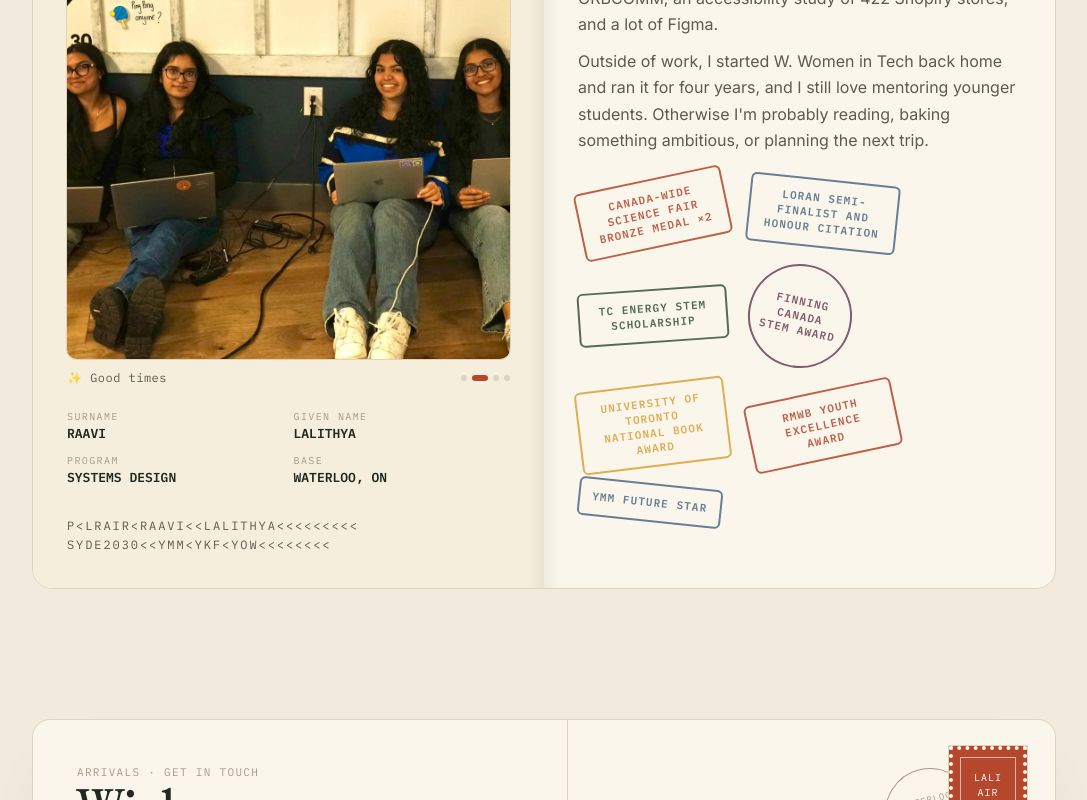
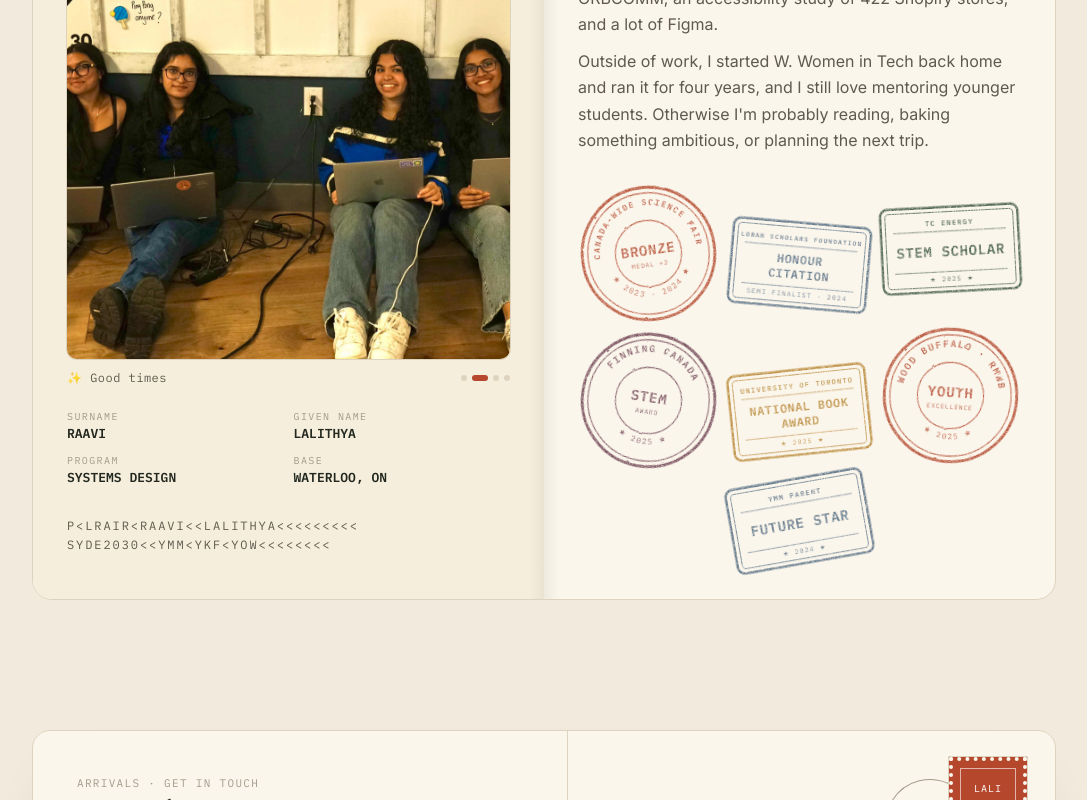
Before and after one commit to lalithyaraavi/lalithya-website, a Next.js app: page / in a window 1280 px wide. Shown: the part 3684-4484 px from the top of the page, without its empty margins (96-1183 px from the left). Built offline with nearby package versions, Linux system fonts and the light colour scheme.

Commit message:
Passport stamps: real stamp designs filling the page

```diff
--- a/src/app/lali-air.css
+++ b/src/app/lali-air.css
@@ -116,12 +116,6 @@
 .la-ppl dd{font-family:var(--font-mono);font-size:13px;font-weight:600}
 .la-mrz{font-family:var(--font-mono);font-size:12px;letter-spacing:.16em;color:var(--soft);margin-top:28px;line-height:1.6;word-break:break-all}
 .la-ppr p{color:var(--soft);margin-top:10px;line-height:1.65}
-.la-stamps{display:flex;flex-wrap:wrap;gap:16px 20px;margin-top:26px;align-items:center}
-.la-stamp{font-family:var(--font-mono);font-size:11px;font-weight:600;letter-spacing:.1em;border:2px solid currentColor;padding:10px 12px;text-align:center;line-height:1.35;text-transform:uppercase;opacity:0;transform:scale(1.4) rotate(var(--r));transition:opacity .4s var(--ease),transform .5s cubic-bezier(.3,1.6,.5,1);max-width:150px}
-.la-stamps.in .la-stamp{opacity:.85;transform:scale(1) rotate(var(--r))}
-.la-stamp.round{border-radius:50%;width:104px;height:104px;display:grid;place-items:center;padding:8px}
-.la-stamp.rect{border-radius:6px}
-
 /* postcard contact */
 .la-postcard{display:grid;grid-template-columns:1.1fr 1fr;background:var(--paper);border-radius:18px;border:1px solid var(--rule);box-shadow:0 30px 60px -40px rgba(34,40,31,.4);transform:rotate(-.6deg);transition:transform .7s var(--ease)}
 .la-postcard:hover{transform:rotate(0)}
@@ -157,7 +151,7 @@
   .la-ppl .photo{flex-direction:column}
   .la-pc-left{border-right:0;border-bottom:1px solid var(--rule)}
 }
-@media (prefers-reduced-motion:reduce){.la-r,.la-stamp{opacity:1!important;transform:none!important}}
+@media (prefers-reduced-motion:reduce){.la-r,.la-ps{opacity:1!important;transform:rotate(var(--r))!important}}
 
 /* ── Travel log ── */
 .tv-head{padding:130px 0 28px;display:flex;justify-content:space-between;align-items:end;gap:20px;flex-wrap:wrap}
@@ -333,5 +327,15 @@
 .tv-credits a{text-decoration:underline;text-underline-offset:2px}
 @media (max-width:640px){.tv-credits ul{columns:1}}
 
-a.la-stamp{cursor:pointer;transition:opacity .4s var(--ease),transform .5s cubic-bezier(.3,1.6,.5,1)}
-.la-stamps.in a.la-stamp:hover{opacity:1;transform:scale(1.06) rotate(0deg)}
+/* passport stamps */
+.la-stamps{display:grid;grid-template-columns:repeat(3,minmax(0,1fr));gap:6px 10px;align-items:center;justify-items:center;margin-top:30px}
+.la-ps{display:block;width:100%;mix-blend-mode:multiply;opacity:0;transform:scale(1.5) rotate(var(--r));transition:opacity .35s var(--ease),transform .45s cubic-bezier(.3,1.6,.5,1)}
+.la-ps.circle{max-width:150px}
+.la-ps.rect{max-width:178px}
+.la-stamps.in .la-ps{opacity:.88;transform:scale(1) rotate(var(--r))}
+.la-ps:nth-child(3n+2){margin-top:22px}
+.la-ps:nth-child(3n){margin-top:-10px}
+.la-ps:nth-child(7){grid-column:2}
+a.la-ps:hover{opacity:1!important;transform:scale(1.07) rotate(0deg)!important;transition-delay:0s!important}
+.la-ps-svg{display:block;width:100%;height:auto;overflow:visible;font-family:var(--font-mono)}
+@media (max-width:860px){.la-stamps{grid-template-columns:repeat(2,minmax(0,1fr))}.la-ps:nth-child(7){grid-column:auto}}
--- a/src/app/page.tsx
+++ b/src/app/page.tsx
@@ -3,6 +3,7 @@ import { projects, awards } from "@/data/content";
 import LaEffects, { PLANE } from "@/components/LaEffects";
 import PassportPhotos from "@/components/PassportPhotos";
 import ProjectTags from "@/components/ProjectTags";
+import PassportStamp, { StampInkFilter } from "@/components/PassportStamp";
 
 const ticker = ["SQL", "Python", "Power BI", "Tableau", "SAS", "C++", "A/B Testing", "Web Scraping", "Figma", "UX Design", "Product Design", "Systems Thinking", "Jira", "Git and GitHub", "Please keep your curiosity fastened"];
 
@@ -13,13 +14,8 @@ const experience = [
   { code: "WWT21", role: "Founder and Technical Program Lead", company: "W. Women In Tech", period: "Sept 2021 – July 2025" },
 ];
 
-const stampStyle = [
-  { cls: "round", r: "-12deg", c: "var(--brick)" },
-  { cls: "rect", r: "6deg", c: "var(--denim)" },
-  { cls: "rect", r: "-4deg", c: "var(--forest)" },
-  { cls: "round", r: "12deg", c: "var(--plum)" },
-  { cls: "rect", r: "-7deg", c: "var(--mustard)" },
-];
+const STAMP_INK = ["var(--brick)", "var(--denim)", "var(--forest)", "var(--plum)", "#B8862E", "var(--brick)", "var(--denim)"];
+const STAMP_TILT = ["-8deg", "5deg", "-3deg", "9deg", "-6deg", "4deg", "-10deg"];
 
 const Plane = ({ style }: { style?: React.CSSProperties }) => (
   <svg viewBox="0 0 24 24" style={style} aria-hidden><path fill="currentColor" d={PLANE} /></svg>
@@ -156,17 +152,18 @@ export default function Home() {
               <p>I&apos;m Lali, a Systems Design Engineering student at Waterloo. Give me something messy that nobody can quite explain and I&apos;ll pull the data, sketch it out, and keep asking questions until it makes sense.</p>
               <p>So far that&apos;s meant Power BI dashboards at Suncor and ORBCOMM, an accessibility study of 422 Shopify stores, and a lot of Figma.</p>
               <p>Outside of work, I started W. Women in Tech back home and ran it for four years, and I still love mentoring younger students. Otherwise I&apos;m probably reading, baking something ambitious, or planning the next trip.</p>
+              <StampInkFilter />
               <div className="la-stamps">
                 {awards.map((a, i) => {
-                  const base = stampStyle[i % stampStyle.length];
-                  const s = { ...base, cls: a.title.length > 26 ? "rect" : base.cls };
-                  const style = { ["--r" as string]: s.r, color: s.c, transitionDelay: `${0.1 + i * 0.18}s` };
+                  const style = { ["--r" as string]: STAMP_TILT[i % STAMP_TILT.length], color: STAMP_INK[i % STAMP_INK.length], transitionDelay: `${0.1 + i * 0.16}s` };
                   return a.link ? (
-                    <a key={a.title} href={a.link} target="_blank" rel="noopener noreferrer" className={`la-stamp ${s.cls}`} style={style} title="Read the article">
-                      {a.title}
+                    <a key={a.title} href={a.link} target="_blank" rel="noopener noreferrer" className={`la-ps ${a.stamp?.shape ?? "rect"}`} style={style} title={`${a.title}: read the article`}>
+                      <PassportStamp award={a} />
                     </a>
                   ) : (
-                    <div key={a.title} className={`la-stamp ${s.cls}`} style={style}>{a.title}</div>
+                    <div key={a.title} className={`la-ps ${a.stamp?.shape ?? "rect"}`} style={style} title={a.title}>
+                      <PassportStamp award={a} />
+                    </div>
                   );
                 })}
               </div>
--- /dev/null
+++ b/src/components/PassportStamp.tsx
@@ -0,0 +1,68 @@
+import type { Award } from "@/data/content";
+
+/** Shared SVG ink filter: rough edges and patchy coverage, like a real rubber stamp. */
+export function StampInkFilter() {
+  return (
+    <svg width="0" height="0" style={{ position: "absolute" }} aria-hidden>
+      <filter id="la-ink" x="-5%" y="-5%" width="110%" height="110%">
+        <feTurbulence type="fractalNoise" baseFrequency="0.05" numOctaves="2" seed="4" result="warp" />
+        <feDisplacementMap in="SourceGraphic" in2="warp" scale="2.5" result="rough" />
+        <feTurbulence type="fractalNoise" baseFrequency="0.9" numOctaves="1" seed="11" result="speck" />
+        <feColorMatrix in="speck" type="matrix" values="0 0 0 0 0  0 0 0 0 0  0 0 0 0 0  0 0 0 -1.8 1.75" result="holes" />
+        <feComposite in="rough" in2="holes" operator="in" />
+      </filter>
+    </svg>
+  );
+}
+
+let uid = 0;
+
+export default function PassportStamp({ award }: { award: Award }) {
+  const s = award.stamp ?? { shape: "rect" as const, top: award.issuer.toUpperCase(), main: award.title.toUpperCase(), sub: award.year };
+  const id = `st${uid++}`;
+
+  if (s.shape === "circle") {
+    return (
+      <svg viewBox="0 0 200 200" className="la-ps-svg circle" role="img" aria-label={award.title}>
+        <defs>
+          <path id={`${id}t`} d="M 31,100 A 69,69 0 1,1 169,100" />
+          <path id={`${id}b`} d="M 38,100 A 62,62 0 0,0 162,100" />
+        </defs>
+        <g filter="url(#la-ink)" fill="currentColor" stroke="currentColor">
+          <circle cx="100" cy="100" r="94" fill="none" strokeWidth="4" />
+          <circle cx="100" cy="100" r="86" fill="none" strokeWidth="1.5" />
+          <circle cx="100" cy="100" r="47" fill="none" strokeWidth="1.5" />
+          <text fontSize={s.top.length > 20 ? 11.5 : 13.5} letterSpacing="2" stroke="none" fontWeight="600">
+            <textPath href={`#${id}t`} startOffset="50%" textAnchor="middle">{s.top}</textPath>
+          </text>
+          <text fontSize="11" letterSpacing="2" stroke="none">
+            <textPath href={`#${id}b`} startOffset="50%" textAnchor="middle">★ {award.year.replace(", ", " · ")} ★</textPath>
+          </text>
+          <text x="100" y="102" textAnchor="middle" fontSize={s.main.length > 6 ? 16 : 20} fontWeight="700" letterSpacing="1" stroke="none">{s.main}</text>
+          <text x="100" y="119" textAnchor="middle" fontSize="9" letterSpacing="1.2" stroke="none">{s.sub}</text>
+        </g>
+      </svg>
+    );
+  }
+
+  // Rectangular entry stamp; long titles wrap onto two lines
+  const words = s.main.split(" ");
+  const lines = s.main.length > 14 && words.length > 1
+    ? [words.slice(0, Math.ceil(words.length / 2)).join(" "), words.slice(Math.ceil(words.length / 2)).join(" ")]
+    : [s.main];
+  return (
+    <svg viewBox="0 0 240 150" className="la-ps-svg rect" role="img" aria-label={award.title}>
+      <g filter="url(#la-ink)" fill="currentColor" stroke="currentColor">
+        <rect x="3" y="3" width="234" height="144" rx="12" fill="none" strokeWidth="4" />
+        <rect x="11" y="11" width="218" height="128" rx="7" fill="none" strokeWidth="1.5" />
+        <text x="120" y="34" textAnchor="middle" fontSize={s.top.length > 22 ? 10.5 : 12} letterSpacing="2" stroke="none" fontWeight="600">{s.top}</text>
+        <line x1="24" y1="44" x2="216" y2="44" strokeWidth="1.2" />
+        {lines.map((l, i) => (
+          <text key={i} x="120" y={lines.length === 2 ? 74 + i * 24 : 86} textAnchor="middle" fontSize={lines.length === 2 ? 20 : 24} fontWeight="700" letterSpacing="1" stroke="none">{l}</text>
+        ))}
+        <line x1="24" y1="113" x2="216" y2="113" strokeWidth="1.2" />
+        <text x="120" y="130" textAnchor="middle" fontSize="11" letterSpacing="2" stroke="none">{s.sub}</text>
+      </g>
+    </svg>
+  );
+}
--- a/src/data/content.ts
+++ b/src/data/content.ts
@@ -25,6 +25,8 @@ export type Award = {
   year: string;
   emoji: string;
   link?: string; // news article about the award
+  // How it looks as a passport stamp on the homepage
+  stamp?: { shape: "circle" | "rect"; top: string; main: string; sub: string };
 };
 
 export type BlogPost = {
@@ -245,6 +247,7 @@ export const projects: Project[] = [
 export const awards: Award[] = [
   {
     title: "Canada-Wide Science Fair Bronze Medal ×2",
+    stamp: { shape: "circle", top: "CANADA-WIDE SCIENCE FAIR", main: "BRONZE", sub: "MEDAL ×2" },
     issuer: "Youth Science Canada",
     year: "2023, 2024",
     emoji: "🥉",
@@ -252,6 +255,7 @@ export const awards: Award[] = [
   },
   {
     title: "Loran Semi-Finalist and Honour Citation",
+    stamp: { shape: "rect", top: "LORAN SCHOLARS FOUNDATION", main: "HONOUR CITATION", sub: "SEMI-FINALIST · 2024" },
     issuer: "Loran Scholars Foundation",
     year: "2024",
     emoji: "🏅",
@@ -259,12 +263,14 @@ export const awards: Award[] = [
   },
   {
     title: "TC Energy STEM Scholarship",
+    stamp: { shape: "rect", top: "TC ENERGY", main: "STEM SCHOLAR", sub: "★ 2025 ★" },
     issuer: "TC Energy",
     year: "2025",
     emoji: "✨",
   },
   {
     title: "Finning Canada STEM Award",
+    stamp: { shape: "circle", top: "FINNING CANADA", main: "STEM", sub: "AWARD" },
     issuer: "Girls Inc. of Northern Alberta and Finning Canada",
     year: "2025",
     emoji: "🏆",
@@ -272,12 +278,14 @@ export const awards: Award[] = [
   },
   {
     title: "University of Toronto National Book Award",
+    stamp: { shape: "rect", top: "UNIVERSITY OF TORONTO", main: "NATIONAL BOOK AWARD", sub: "★ 2025 ★" },
     issuer: "University of Toronto",
     year: "2025",
     emoji: "📚",
   },
   {
     title: "RMWB Youth Excellence Award",
+    stamp: { shape: "circle", top: "WOOD BUFFALO · RMWB", main: "YOUTH", sub: "EXCELLENCE" },
     issuer: "Regional Municipality of Wood Buffalo",
     year: "2025",
     emoji: "🌟",
@@ -285,6 +293,7 @@ export const awards: Award[] = [
   },
   {
     title: "YMM Future Star",
+    stamp: { shape: "rect", top: "YMM PARENT", main: "FUTURE STAR", sub: "★ 2024 ★" },
     issuer: "YMM Parent",
     year: "2024",
     emoji: "⭐",
```
